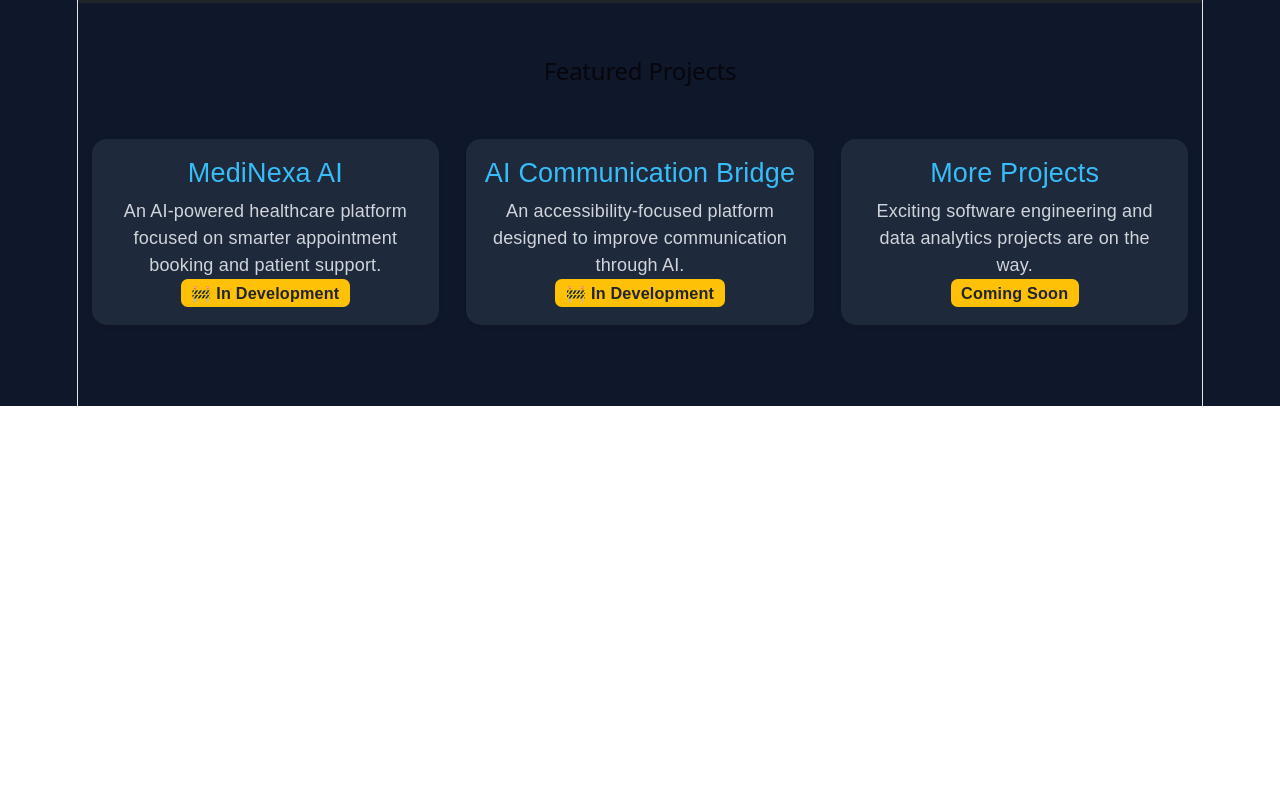
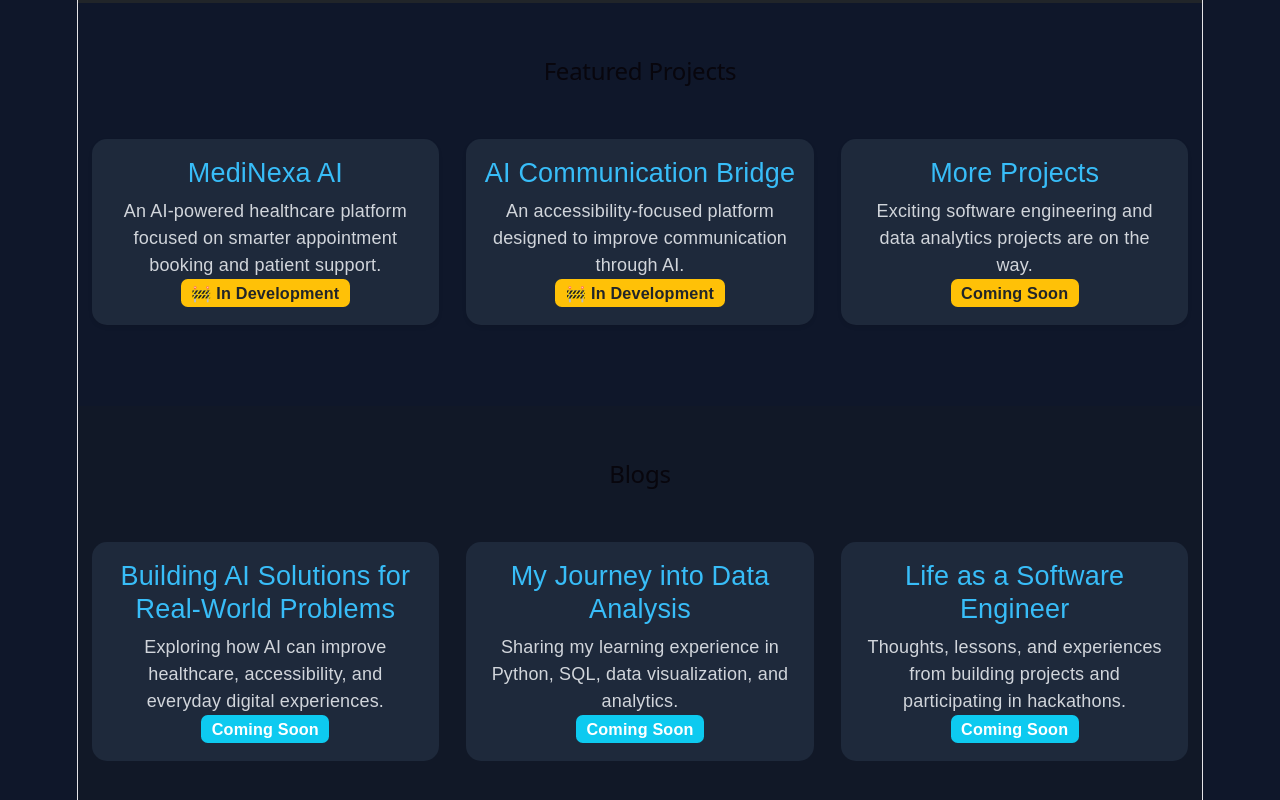
Before and after one commit to faith-kerry/faith-portfolio, a React (Vite) app in the folder frontend/: page / in a window 1280 px wide. Shown: the part 1888-2688 px from the top of the page. Before the commit the page ends 2294 px from the top, so only its background shows below. Built offline with nearby package versions, Linux system fonts and the light colour scheme.

Commit message:
Add blogs section

```diff
--- a/frontend/src/App.jsx
+++ b/frontend/src/App.jsx
@@ -3,7 +3,7 @@ import Hero from "./components/Hero";
 import About from "./components/About";
 import Skills from "./components/Skills";
 import Projects from "./components/Projects";
-
+import Blogs from "./components/Blogs";
 function App() {
   return (
     <>
@@ -12,6 +12,7 @@ function App() {
       <About />
       <Skills />
       <Projects />
+      <Blogs />
     </>
   );
 }
--- a/frontend/src/components/Blogs.jsx
+++ b/frontend/src/components/Blogs.jsx
@@ -0,0 +1,60 @@
+function Blogs() {
+  const blogs = [
+    {
+      title: "Building AI Solutions for Real-World Problems",
+      description:
+        "Exploring how AI can improve healthcare, accessibility, and everyday digital experiences.",
+      date: "Coming Soon",
+    },
+    {
+      title: "My Journey into Data Analysis",
+      description:
+        "Sharing my learning experience in Python, SQL, data visualization, and analytics.",
+      date: "Coming Soon",
+    },
+    {
+      title: "Life as a Software Engineer",
+      description:
+        "Thoughts, lessons, and experiences from building projects and participating in hackathons.",
+      date: "Coming Soon",
+    },
+  ];
+
+  return (
+    <section id="blogs" className="py-5 blog-section">
+      <div className="container">
+
+        <h2 className="text-center mb-5">Blogs</h2>
+
+        <div className="row">
+
+          {blogs.map((blog, index) => (
+            <div className="col-lg-4 mb-4" key={index}>
+
+              <div className="card blog-card h-100">
+
+                <div className="card-body">
+
+                  <h4>{blog.title}</h4>
+
+                  <p>{blog.description}</p>
+
+                  <span className="badge bg-info">
+                    {blog.date}
+                  </span>
+
+                </div>
+
+              </div>
+
+            </div>
+          ))}
+
+        </div>
+
+      </div>
+    </section>
+  );
+}
+
+export default Blogs;
--- a/frontend/src/styles/style.css
+++ b/frontend/src/styles/style.css
@@ -161,3 +161,30 @@ body {
 .project-card p {
     color: #d1d5db;
 }
+
+
+/* BLOGS */
+
+.blog-section{
+    background:#111827;
+    color:white;
+}
+
+.blog-card{
+    background:#1e293b;
+    border:none;
+    border-radius:15px;
+    transition:.3s;
+}
+
+.blog-card:hover{
+    transform:translateY(-8px);
+}
+
+.blog-card h4{
+    color:#38bdf8;
+}
+
+.blog-card p{
+    color:#d1d5db;
+}
```
